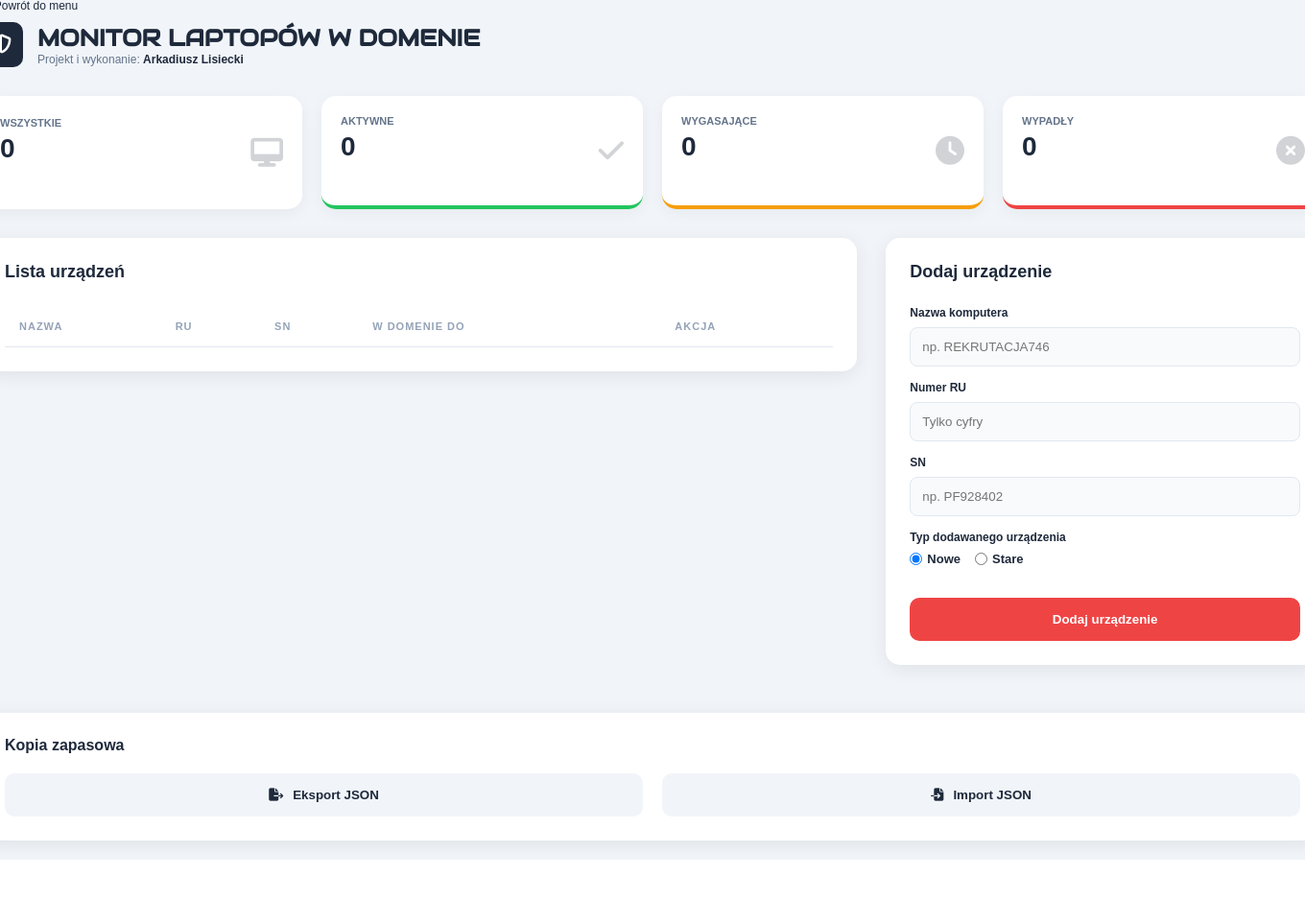
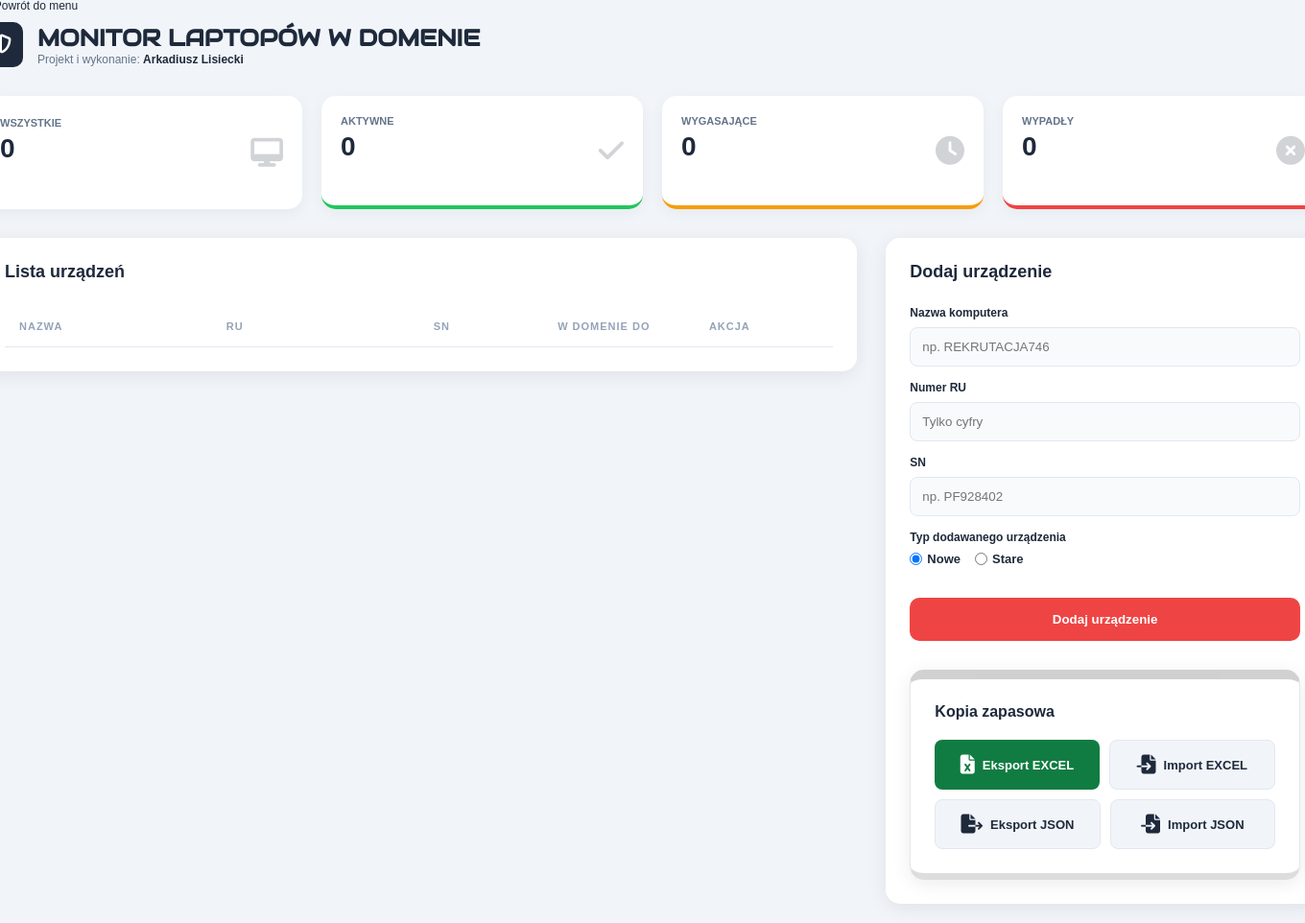
Before and after one commit to Straffix/DashboardIT, a PHP site: page /monitor_laptopow.html in a window 1360 px wide. Shown: the part 21-983 px from the top of the page at 96% size. Before the commit the page ends 917 px from the top, so only its background shows below. Run offline with PHP 8.4, Linux system fonts and the light colour scheme; lists and menus that the app fills with data are empty; some libraries are stand-ins or nearby versions.

Commit message:
change backup section position

```diff
--- a/css/style.css
+++ b/css/style.css
@@ -358,7 +358,7 @@ body {
 }
 
 .wrapper {
-  min-width: 1400px;
+  max-width: 1600px;
   margin: 0 auto;
 }
 
@@ -488,6 +488,28 @@ table td {
 table tr:last-child td {
   border-bottom: none;
 }
+table {
+  table-layout: fixed;
+  width: 100%;
+}
+table th:nth-child(1) {
+  width: 25%;
+}
+table th:nth-child(2) {
+  width: 25%;
+}
+table th:nth-child(3) {
+  width: 15%;
+}
+table th:nth-child(4) {
+  width: 15%;
+}
+table th:nth-child(5) {
+  width: 15%;
+}
+table th:nth-child(6) {
+  width: 5%;
+}
 
 .extend-btn {
   background: #f1f5f9;
@@ -579,38 +601,60 @@ table tr:last-child td {
 }
 
 .backup_section {
-  grid-column: 1/span 2;
-  background: white;
-  padding: 25px;
-  border-radius: 15px;
-  margin-top: 20px;
+  background-color: #f8fafc;
+  padding: 20px;
+  border-radius: 12px;
+  margin-top: 30px;
+  border: 1px solid #e2e8f0;
+  border-top: 10px solid rgba(112, 112, 112, 0.322);
+  border-bottom: 7px solid rgba(112, 112, 112, 0.233);
 }
 .backup_section h3 {
   font-size: 1.6rem;
   margin-bottom: 20px;
   color: #1e293b;
 }
-.backup_section .backup-btns {
+.backup_section .backup-container {
   display: flex;
-  gap: 20px;
+  flex-direction: column;
+  gap: 10px;
 }
-.backup_section .backup-btns button {
+.backup_section .backup-row {
+  display: flex;
+  gap: 10px;
+  width: 100%;
+}
+.backup_section .backup-row .btn-backup-item {
   flex: 1;
   display: flex;
   align-items: center;
   justify-content: center;
-  gap: 10px;
+  gap: 8px;
   padding: 15px;
-  background: #f1f5f9;
-  border: none;
-  border-radius: 10px;
+  background-color: #f1f5f9;
+  border: 1px solid #e2e8f0;
+  border-radius: 8px;
   font-weight: 600;
   color: #1e293b;
+  font-size: 1.3rem;
   cursor: pointer;
-  transition: background 0.2s;
+  transition: all 0.2s ease-in-out;
 }
-.backup_section .backup-btns button:hover {
+.backup_section .backup-row .btn-backup-item:hover {
   background: #e2e8f0;
+  transform: translateY(-2px);
+}
+.backup_section .backup-row .btn-backup-item i {
+  font-size: 2rem;
+}
+.backup_section .backup-row .btn-excel-green {
+  background: #107c41;
+  color: white;
+  border: none;
+}
+.backup_section .backup-row .btn-excel-green:hover {
+  background: #0e6b38;
+  filter: brightness(1.1);
 }
 
 .accessory-picker {
@@ -776,6 +820,20 @@ table tr:last-child td {
     opacity: 1;
   }
 }
+@keyframes fadeSlide {
+  0% {
+    opacity: 0;
+    transform: translateX(20px);
+  }
+  100% {
+    opacity: 1;
+    transform: translateX(0);
+  }
+}
+.fade-in {
+  animation: fadeSlide 0.3s ease-out;
+}
+
 #table-body {
   transition: all 0.4s cubic-bezier(0.4, 0, 0.2, 1);
 }
--- a/monitor_laptopow.html
+++ b/monitor_laptopow.html
@@ -8,7 +8,10 @@
     <link rel="preconnect" href="https://fonts.googleapis.com">
     <link rel="preconnect" href="https://fonts.gstatic.com" crossorigin>
     <link href="https://fonts.googleapis.com/css2?family=Audiowide&display=swap" rel="stylesheet">
+
     <script src="https://kit.fontawesome.com/bc955bc9a2.js" crossorigin="anonymous"></script>
+    <script src="https://cdn.sheetjs.com/xlsx-0.20.1/package/dist/xlsx.full.min.js"></script>
+
     <link rel="stylesheet" href="./css/style.css">
 </head>
 
@@ -97,18 +100,37 @@
                     </div>
                     <button type="submit" class="btn-submit">Dodaj urządzenie</button>
                 </form>
+                <section class="backup_section">
+                    <h3>Kopia zapasowa</h3>
+                    <div class="backup-container">
+                        <div class="backup-row">
+                            <button onclick="exportExcel()" class="btn-backup-item btn-excel-green">
+                                <i class="fa-solid fa-file-excel"></i> Eksport EXCEL
+                            </button>
+
+                            <input type="file" id="importExcelFile" accept=".xlsx, .xls" style="display:none"
+                                onchange="importExcel(event)">
+
+                            <button onclick="document.getElementById('importExcelFile').click()"
+                                class="btn-backup-item">
+                                <i class="fa-solid fa-file-import"></i> Import EXCEL
+                            </button>
+                        </div>
+                        <div class="backup-row">
+                            <button onclick="exportJSON()" class="btn-backup-item">
+                                <i class="fa-solid fa-file-export"></i> Eksport JSON
+                            </button>
+
+                            <input type="file" id="importFile" accept=".json" style="display:none"
+                                onchange="importJSON(event)">
+
+                            <button onclick="document.getElementById('importFile').click()" class="btn-backup-item">
+                                <i class="fa-solid fa-file-import"></i> Import JSON
+                            </button>
+                        </div>
+                    </div>
+                </section>
             </aside>
-
-            <section class="backup_section">
-                <h3>Kopia zapasowa</h3>
-                <div class="backup-btns">
-                    <button onclick="exportJSON()" class="btn-export"><i class="fa-solid fa-file-export"></i> Eksport
-                        JSON</button>
-                    <input type="file" id="importFile" accept=".json" style="display:none" onchange="importJSON(event)">
-                    <button onclick="document.getElementById('importFile').click()" class="btn-import"><i
-                            class="fa-solid fa-file-import"></i> Import JSON</button>
-                </div>
-            </section>
         </div>
     </div>
     <script src="./js/script_monitor.js"></script>
--- a/sass/style.scss
+++ b/sass/style.scss
@@ -22,7 +22,7 @@ body {
 }
 
 .wrapper {
-	min-width: 1400px;
+	max-width: 1600px;
 	margin: 0 auto;
 }
 
@@ -157,6 +157,28 @@ table {
 	tr:last-child td {
 		border-bottom: none;
 	}
+
+	table-layout: fixed;
+	width: 100%;
+
+	th:nth-child(1) {
+		width: 25%;
+	}
+	th:nth-child(2) {
+		width: 25%;
+	}
+	th:nth-child(3) {
+		width: 15%;
+	}
+	th:nth-child(4) {
+		width: 15%;
+	}
+	th:nth-child(5) {
+		width: 15%;
+	}
+	th:nth-child(6) {
+		width: 5%;
+	}
 }
 
 .extend-btn {
@@ -251,11 +273,13 @@ table {
 }
 
 .backup_section {
-	grid-column: 1 / span 2;
-	background: white;
-	padding: 25px;
-	border-radius: 15px;
-	margin-top: 20px;
+	background-color: #f8fafc;
+	padding: 20px;
+	border-radius: 12px;
+	margin-top: 30px;
+	border: 1px solid $border;
+	border-top: 10px solid rgba(112, 112, 112, 0.322);
+	border-bottom: 7px solid rgba(112, 112, 112, 0.233);
 
 	h3 {
 		font-size: 1.6rem;
@@ -263,27 +287,51 @@ table {
 		color: $text-main;
 	}
 
-	.backup-btns {
+	.backup-container {
 		display: flex;
-		gap: 20px;
+		flex-direction: column;
+		gap: 10px;
+	}
 
-		button {
+	.backup-row {
+		display: flex;
+		gap: 10px;
+		width: 100%;
+
+		.btn-backup-item {
 			flex: 1;
 			display: flex;
 			align-items: center;
 			justify-content: center;
-			gap: 10px;
+			gap: 8px;
 			padding: 15px;
-			background: #f1f5f9;
-			border: none;
-			border-radius: 10px;
+			background-color: #f1f5f9;
+			border: 1px solid $border;
+			border-radius: 8px;
 			font-weight: 600;
 			color: $text-main;
+			font-size: 1.3rem;
 			cursor: pointer;
-			transition: background 0.2s;
+			transition: all 0.2s ease-in-out;
 
 			&:hover {
 				background: #e2e8f0;
+				transform: translateY(-2px);
+			}
+
+			i {
+				font-size: 2rem;
+			}
+		}
+
+		.btn-excel-green {
+			background: #107c41;
+			color: white;
+			border: none;
+
+			&:hover {
+				background: #0e6b38;
+				filter: brightness(1.1);
 			}
 		}
 	}
@@ -470,8 +518,22 @@ table {
 	}
 }
 
+@keyframes fadeSlide {
+	0% {
+		opacity: 0;
+		transform: translateX(20px);
+	}
+	100% {
+		opacity: 1;
+		transform: translateX(0);
+	}
+}
+
+.fade-in {
+	animation: fadeSlide 0.3s ease-out;
+}
+
 #table-body {
-	// To jest "magiczna" krzywa prędkości (slow -> fast -> slow)
 	transition: all 0.4s cubic-bezier(0.4, 0, 0.2, 1);
 
 	&.slide-out {
```
Also changed, not shown: js/script_monitor.js (+63 -27 lines), js/script_zatrudnienia.js (+115 -19 lines), nowe_zatrudnienia.html (+36 -11 lines), 1 other file.
